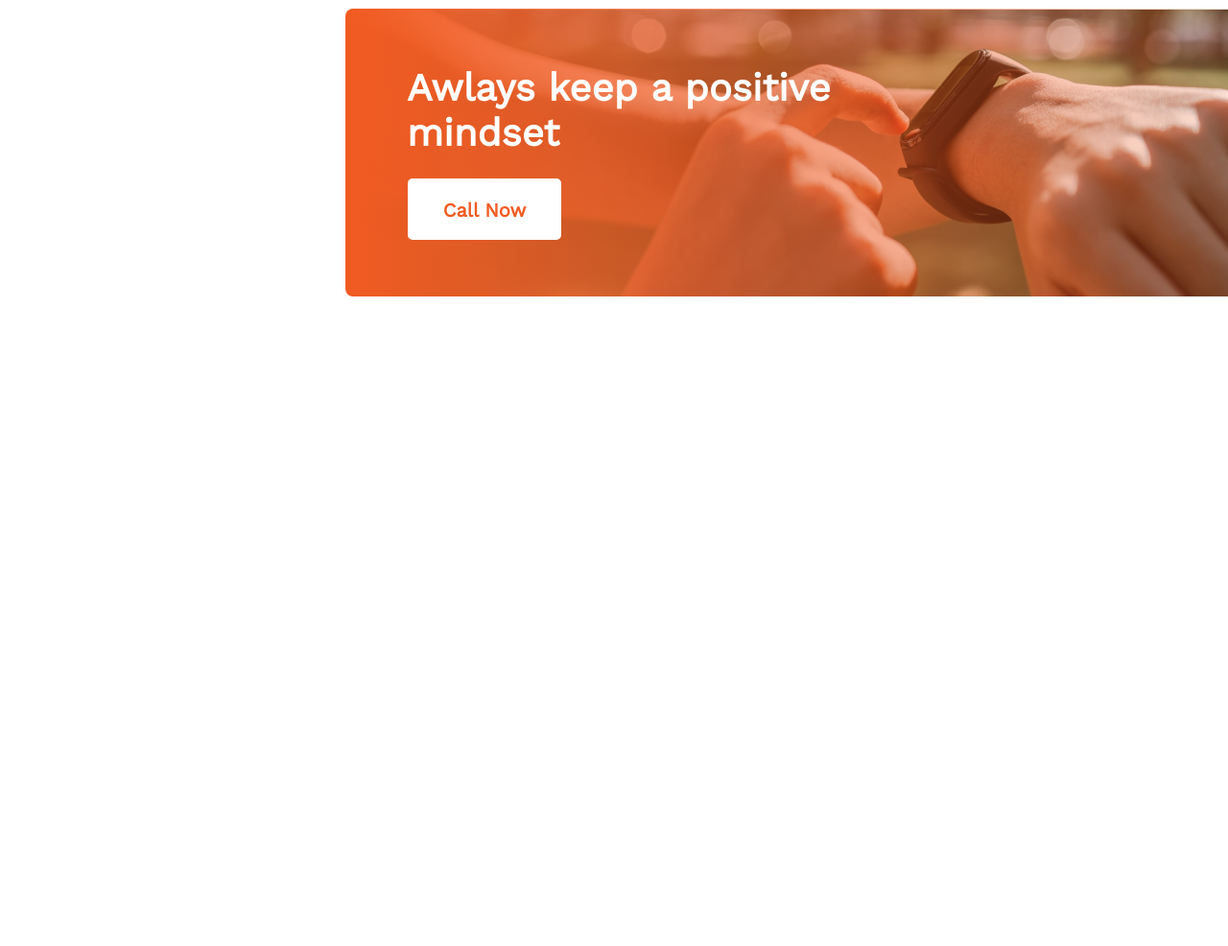
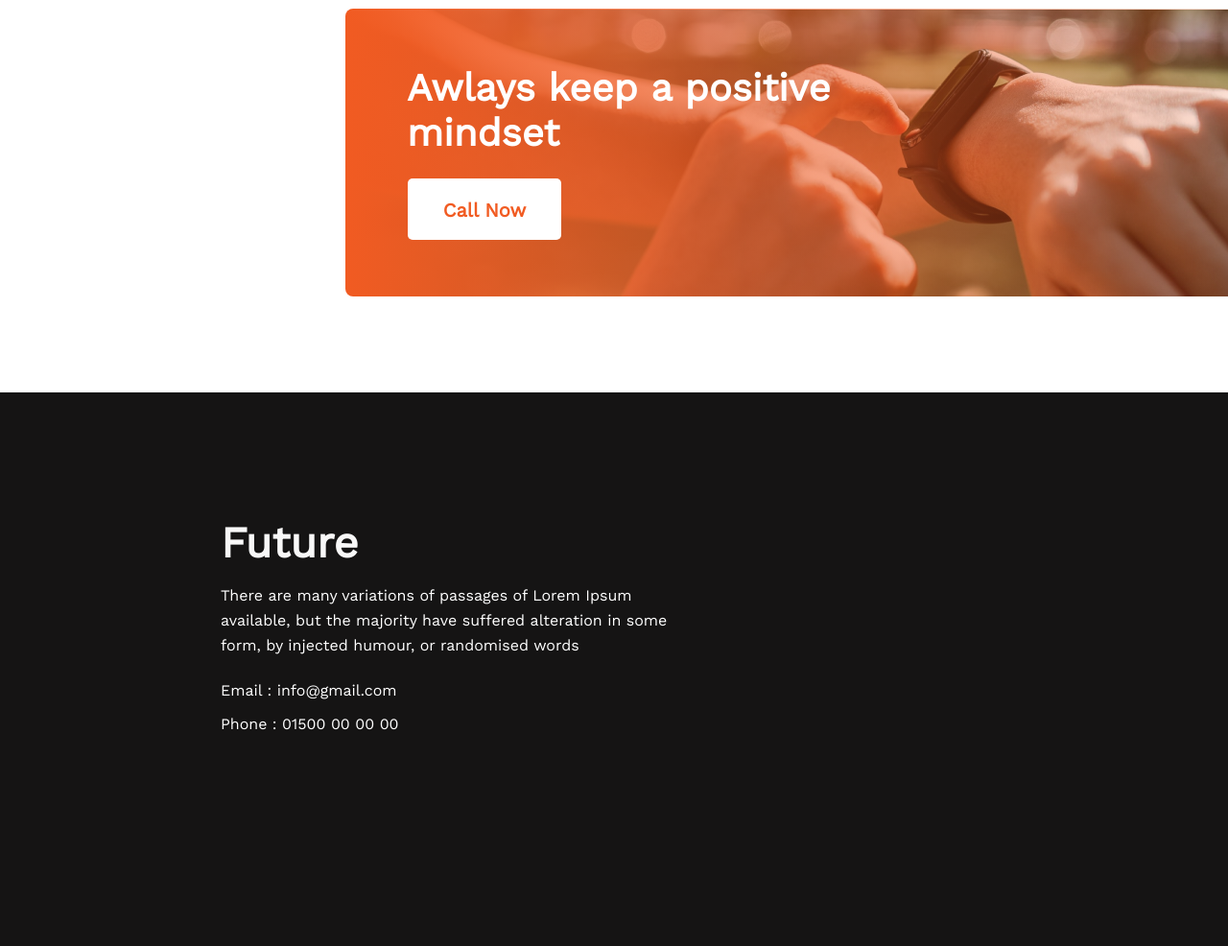
Before and after one commit to fatema-a5878/Plan-of-this-year, a plain HTML site: page index.html in a window 1280 px wide. Shown: the part 2209-3195 px from the top of the page at 96% size. Before the commit the page ends 2618 px from the top, so only its background shows below. Drawn offline with nearby package versions, Linux system fonts and the light colour scheme.

Commit message:
Second Commit

```diff
--- a/index.html
+++ b/index.html
@@ -73,5 +73,16 @@
             </div>
         </section>
     </main>
+    <footer>
+        <div class="columm">
+            <p class="ttl">Future</p>
+            <p class="decs">There are many variations of passages of Lorem Ipsum available, but the majority have suffered alteration in some form, by injected humour, or randomised words</p>
+            <p class="email">Email : info@gmail.com</p>
+            <p class="phone">Phone : 01500 00 00 00</p>
+        </div>
+        <div class="columm">
+            <p class="ttll">Subscribe</p>
+        </div>
+    </footer>
 </body>
 </html>
--- a/style.css
+++ b/style.css
@@ -168,3 +168,50 @@ span{
     padding: 21px 36px 20px;
     margin: 24px 0px 59px 65px;
 }
+/* Footer Section Start */
+footer{
+    display: flex;
+    gap: 900px;
+    width: 1903px;
+    height: 577px;
+    background: #151414;
+}
+.columm > .ttl{
+    margin: 130px 0px 0px 230px;
+    color: #F8F8F8;
+    font-family: 'Work Sans', sans-serif;
+    font-size: 45px;
+    font-weight: 700;
+}
+.columm > .ttll{
+    color: #F8F8F8;
+    font-family: 'Work Sans', sans-serif;
+    font-size: 25px;
+    font-weight: 700;
+    margin: 130px 90px 0px 0px;
+}
+.columm > .decs{
+    width: 485px;
+    color: #FFF;
+    font-size: 16px;
+    font-weight: 400;
+    line-height: 26px;
+    font-family: 'Work Sans', sans-serif;
+    padding: 16px 0px 24px 230px;
+}
+.columm > .email{
+    color: #FFF;
+    font-family: 'Work Sans', sans-serif;
+    font-size: 16px;
+    font-weight: 400;
+    padding-left: 230px;
+    padding-bottom: 16px;
+}
+.columm > .phone{
+    color: #FFF;
+    font-size: 16px;
+    font-family: 'Work Sans', sans-serif;
+    font-weight: 400;
+    padding-left: 230px;
+    padding-bottom: 32px;
+}
```
